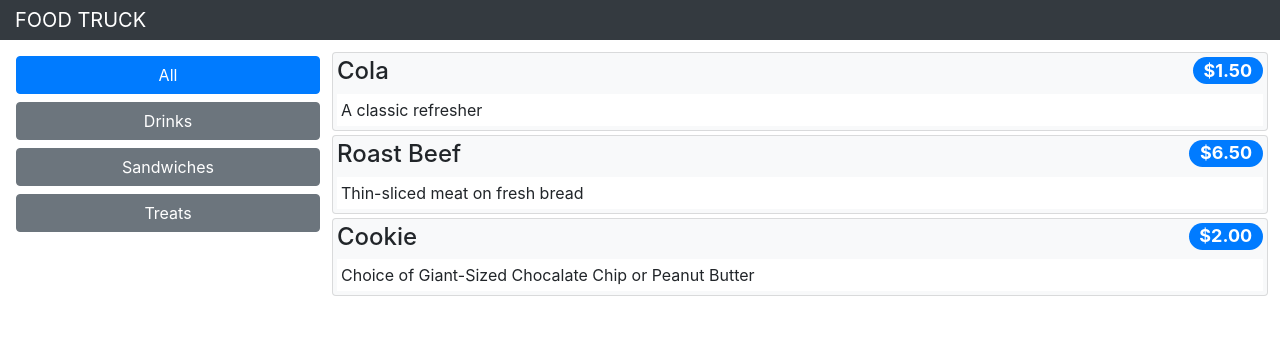
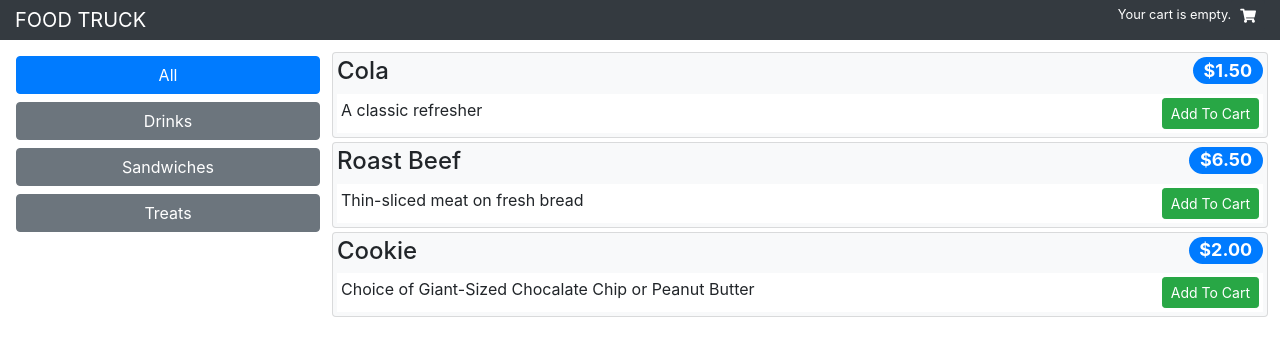
Before and after one commit to rjcg916/foodtruck, a React (Create React App) app: page /order/items in a window 1280 px wide. Shown: the top 356 px of the page. Built offline with nearby package versions, Linux system fonts and the light colour scheme.

Commit message:
Complete Summary Display

```diff
--- /dev/null
+++ b/src/order/CartSummary.js
@@ -0,0 +1,36 @@
+import React, {Component} from "react";
+import {Link} from "react-router-dom";
+
+export class CartSummary extends Component {
+
+    getSummary = () => {
+
+        if (this.props.cartItems > 0) {
+            return <span>
+                { this.props.cartItems} item(s),
+                ${ this.props.cartPrice.toFixed(2)}
+            </span>
+        } else {
+            return <spann> Your cart is empty.</spann>
+        }
+    }
+
+    getLinkClasses = () => {
+        return `btn btn-sm bg-dark text-white
+        ${ this.props.cartItems === 0 ? "disabled" : ""}`;
+    }
+
+    render() {
+
+        return <div className="float-right">
+            <small>
+                {this.getSummary() }
+                <Link className={this.getLinkClasses() }
+                    to="/order/cart">
+                        <i className="fa fa-shopping-cart"></i>
+                </Link>
+            </small>
+        </div>
+    }
+
+}
--- a/src/order/Menu.js
+++ b/src/order/Menu.js
@@ -15,6 +15,8 @@
                 </h4>
                 <div className="card-text bg-white p-1">
                     { i.description}
+                    <button className="btn btn-success btn-sm float-right"
+                             onClick={ () => this.props.addToCart(i) }>Add To Cart</button>
                 </div>
             </div>)
     }
--- a/src/order/Order.js
+++ b/src/order/Order.js
@@ -2,6 +2,7 @@
 
 import {CategoryNavigation} from "./CategoryNavigation";
 import {Menu} from './Menu';
+import {CartSummary} from "./CartSummary";
 
 export class Order extends Component {
 
@@ -10,6 +11,7 @@
             <div className="row">
                 <div className="col bg-dark text-white">
                     <div className="navbar-brand">FOOD TRUCK</div>
+                    <CartSummary {...this.props} />
                 </div>
             </div>
             <div className="row">
@@ -18,7 +20,7 @@
                                         categories={this.props.categories} />
                 </div>
                 <div className="col-9 p-2">
-                    <Menu items={ this.props.items} />
+                    <Menu items={ this.props.items} addToCart={ this.props.addToCart } />
                 </div>
             </div>
         </div>
--- a/src/order/OrderConnector.js
+++ b/src/order/OrderConnector.js
@@ -5,13 +5,14 @@
 import {DataTypes} from '../data/Types';
 
 import {Order} from './Order';
+import {addToCart, updateCartQuantity, removeFromCart, clearCart} from "../data/CartActionCreators";
 
 const mapStateToProps = (dataStore) => ({
     ...dataStore
 })
 
 const mapDispatchToProps = {
-    loadData
+    loadData, addToCart, updateCartQuantity, removeFromCart, clearCart
 }
 
 const filterItems = ( items = [], category) =>
```
